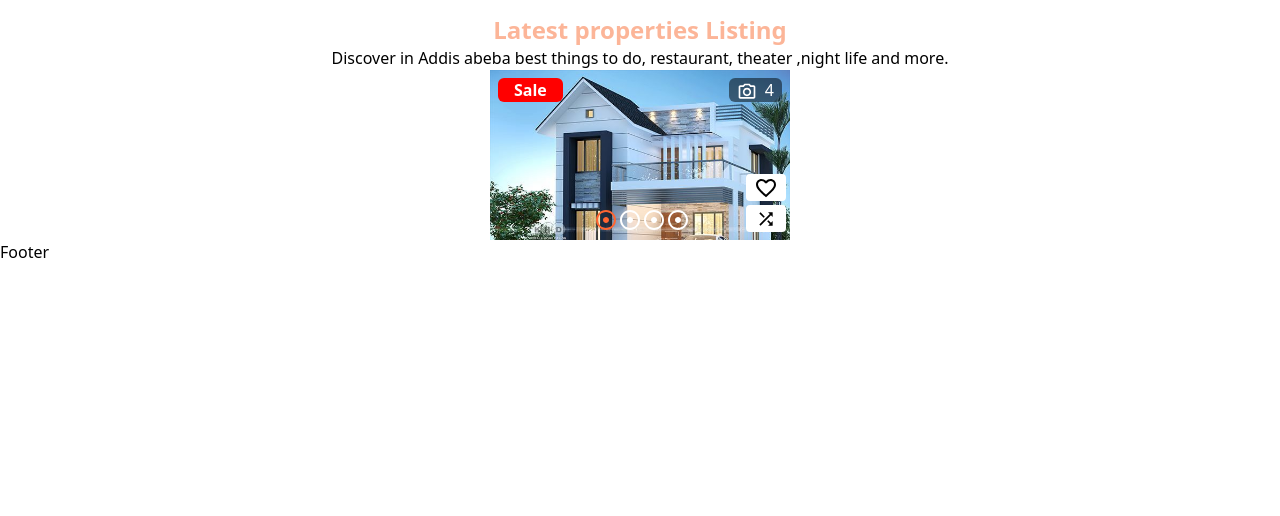
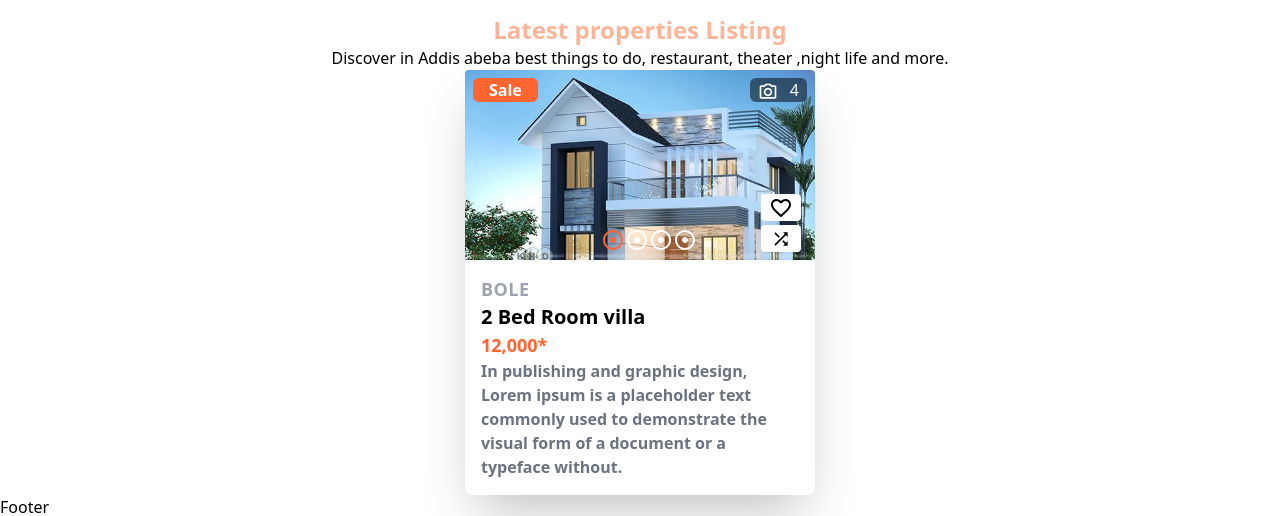
Before and after one commit to mihret1/yeneBet--mern-stack, a React (Vite) app in the folder client/: page / in a window 1280 px wide. Shown: the part 2452-2968 px from the top of the page. Before the commit the page ends 2716 px from the top, so only its background shows below. Built offline with nearby package versions, Linux system fonts and the light colour scheme.

Commit message:
some detail part of the card

```diff
--- a/client/src/pages/Home.jsx
+++ b/client/src/pages/Home.jsx
@@ -28,6 +28,11 @@ import ShuffleIcon from '@mui/icons-material/Shuffle';
 import KeyboardArrowRightIcon from '@mui/icons-material/KeyboardArrowRight';
 import KeyboardArrowLeftIcon from '@mui/icons-material/KeyboardArrowLeft';
 
+import BedIcon from '@mui/icons-material/Bed';
+import BathtubIcon from '@mui/icons-material/Bathtub';
+import StraightIcon from '@mui/icons-material/Straight';
+import CallSplitIcon from '@mui/icons-material/CallSplit';
+
 function Home() {
   const [isDrop,setIsDrop]=useState(false)
   const [location,setLocation]=useState('')
@@ -39,10 +44,10 @@ function Home() {
 
   const Cardd=(props)=>{
     return(
-      <div>
-           {/* for image part */}
+      <div className='w-[350px] shadow-2xl rounded-lg '>
+        {/* for image part */}
 
-        <div onMouseEnter={()=>setImageArrow(true)} onMouseLeave={()=>setImageArrow(false)}  className='flex flex-col justify-between p-2 h-[170px] bg-cover	w-[300px]'
+        <div onMouseEnter={()=>setImageArrow(true)} onMouseLeave={()=>setImageArrow(false)}  className='flex flex-col justify-between p-2 h-[190px] bg-cover	w-[350px] rounded-t'
              style={{
             ...(imageNumber===1 && {backgroundImage:`url(${props.imgg1})`} ),
             ...(imageNumber===2 && {backgroundImage:`url(${props.imgg2})`} ),
@@ -51,8 +56,12 @@ function Home() {
 
               }}>
           <div className='flex justify-between'>
-            <button className=' px-4  rounded-md font-semibold text-white ' style={{ backgroundColor:`${props.bcolor}` }}>{props.bname}</button>
-            <div className= ' camera text-white  px-2 rounded-md  '><CameraAltOutlinedIcon sx={{ marginRight:1 }} fontSize='small' />4</div>
+            <button className=' px-4  rounded-md font-semibold text-white  ' style={{ backgroundColor:`${props.bcolor}` }}>
+              {props.bname}
+            </button>
+            <div className= ' camera text-white  px-2 rounded-md  '>
+              <CameraAltOutlinedIcon sx={{ marginRight:1 }} fontSize='small' /> 4
+            </div>
           </div>
 
           { imageArrow && <div className='flex justify-between pt-6 '>
@@ -65,8 +74,8 @@ function Home() {
             </div>
          }
 
-          <div className=' flex pl-24  '>
-            <div className='flex items-center text-white pr-14 pt-10 '>
+          <div className=' flex pl-32'>
+            <div className='flex items-center text-white pr-16 pt-10 '>
                 <button onClick={()=>setImageNumber(1)} style={{...( imageNumber===1 && {color:'#FF6531'})}} ><AdjustOutlinedIcon/> </button>
                 <button onClick={()=>setImageNumber(2)} style={{...( imageNumber===2 && {color:'#FF6531'})}}> <AdjustOutlinedIcon/></button>
                 <button onClick={()=>setImageNumber(3)} style={{...( imageNumber===3 && {color:'#FF6531'})}}> <AdjustOutlinedIcon/> </button>
@@ -86,8 +95,14 @@ function Home() {
         </div>
 
         {/* the text part */}
-        <div>
-
+        <div className='p-4'>
+          <span className='text-gray-400 font-semibold tracking-wide text-[18px] '>BOLE</span>
+          <h1 className='font-bold text-xl'>2 Bed Room villa</h1>
+          <p className='text-[#FF6531] font-bold text-lg '>12,000*</p>
+          <p className=' text-gray-500 font-sans leading-6  font-semibold'>In publishing and graphic design, Lorem ipsum is a placeholder text
+             commonly used to demonstrate the visual form of a document or a typeface
+             without.
+             </p>
         </div>
 
       </div>
@@ -276,7 +291,7 @@ function Home() {
               imgg3={t1}
               imgg4={t5}
               bname='Sale'
-              bcolor='red'/>
+              bcolor='#FF6531'/>
        </div>
 
    </section>
```
